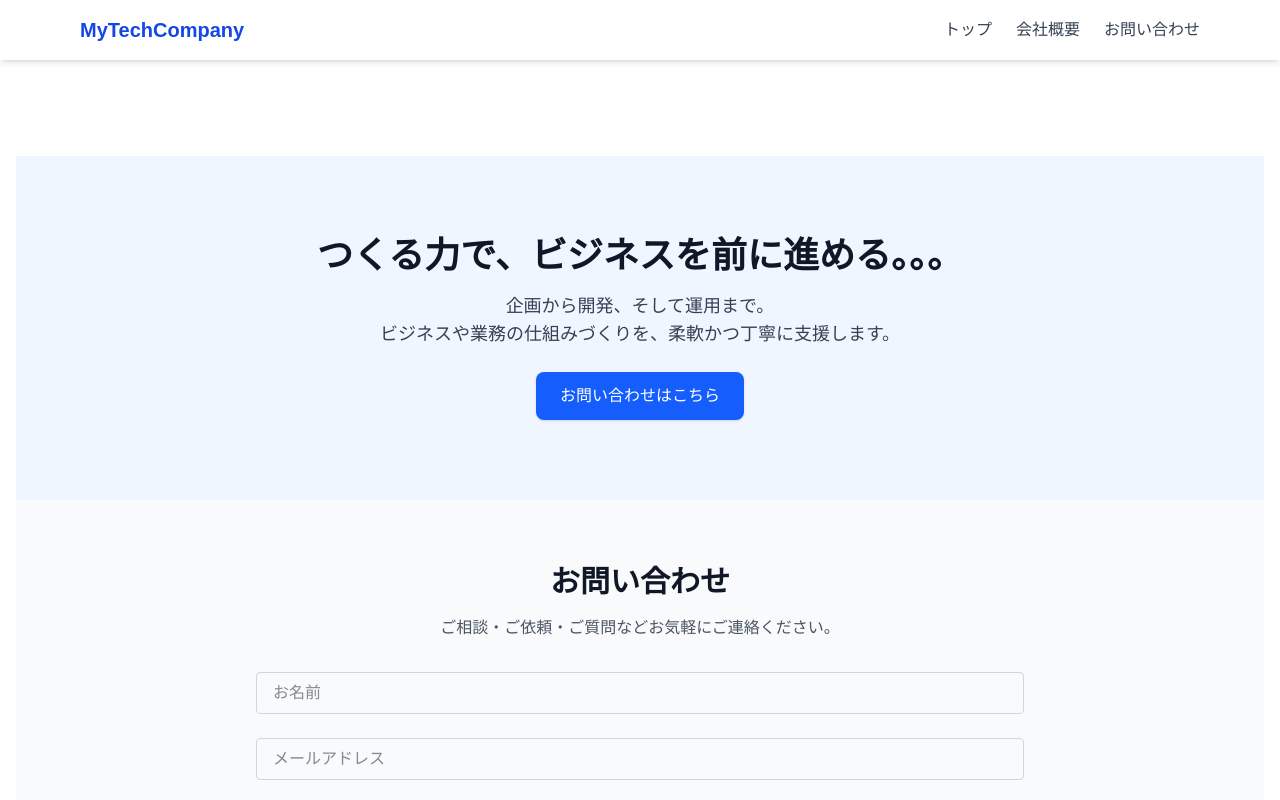
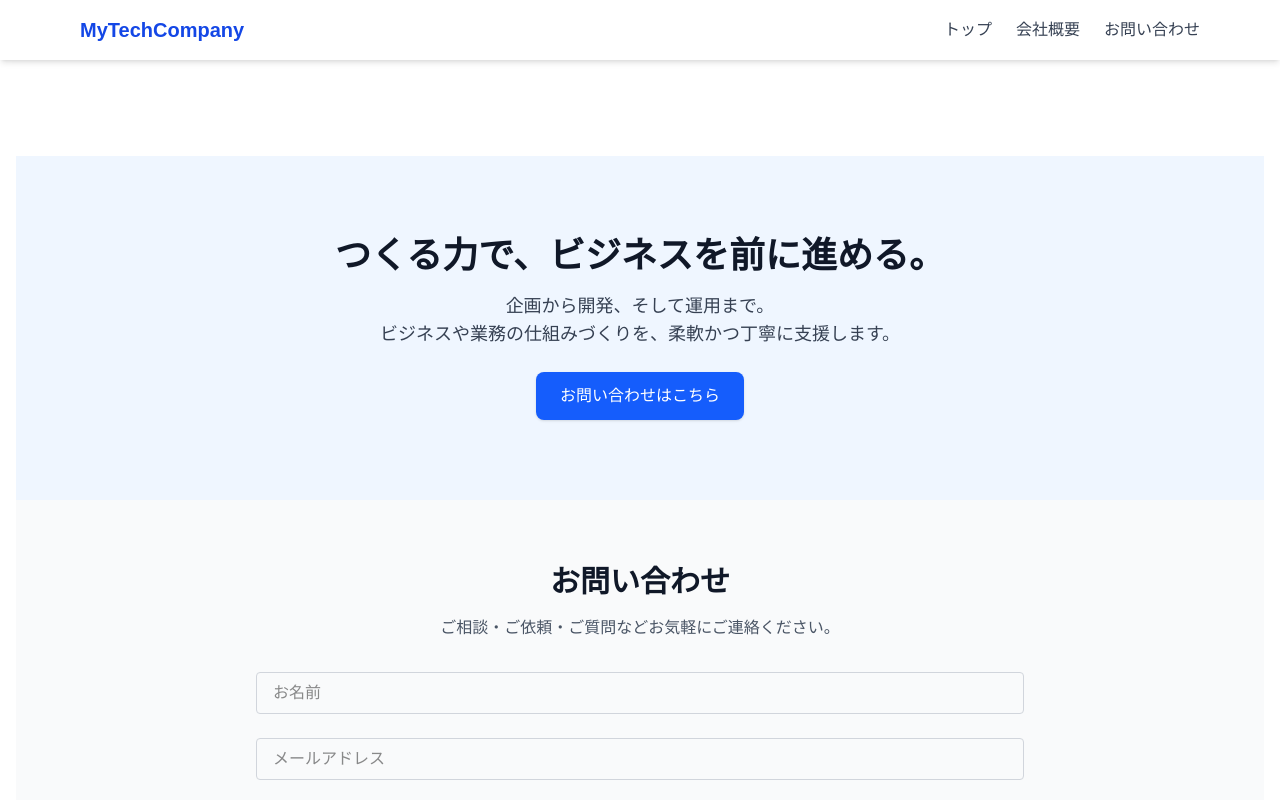
Before and after one commit to YusukeOhno16/my-company-site, a Next.js app: page / in a window 1280 px wide. Shown: the top 800 px of the page. Built offline with nearby package versions, Linux system fonts and the light colour scheme.

Commit message:
HeroSectionのキャッチコピーを「つくる力で、ビジネスを前に進める。。。」から元の「つくる力で、ビジネスを前に進める。」に戻す
Co-Authored-By: YusukeOhno／大野雄亮／GORI16 <ohnoyusuke16@icloud.com>

```diff
--- a/src/components/HeroSection.tsx
+++ b/src/components/HeroSection.tsx
@@ -9,7 +9,7 @@ export default function HeroSection() {
         {/* 幅の最大値を制限して、横パディング（余白）を追加 */}
 
         <h1 className="text-4xl font-bold text-gray-900 mb-4">
-          つくる力で、ビジネスを前に進める。。。
+          つくる力で、ビジネスを前に進める。
         </h1>
 
         <p className="text-lg text-gray-700 mb-6">
```
